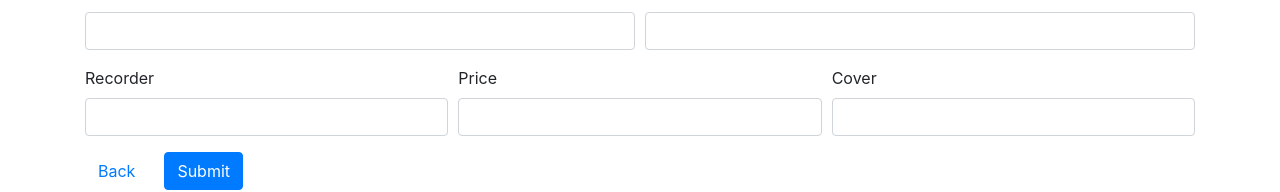
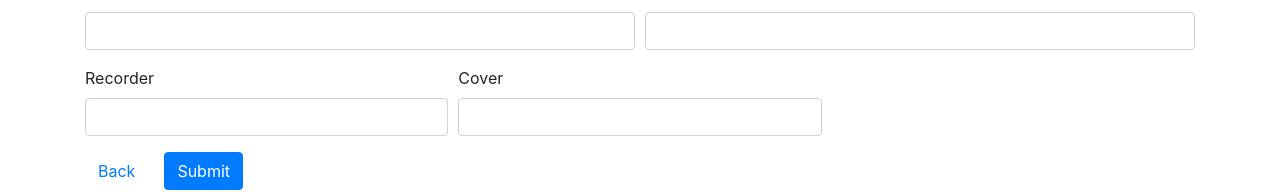
Before and after one commit to jhgv/passa-disco, a React (Create React App) app in the folder frontend/: page /discs/create in a window 1280 px wide. Shown: the part 170-362 px from the top of the page. Built offline with nearby package versions, Linux system fonts and the light colour scheme.

Commit message:
removing price for disc

```diff
--- a/frontend/src/components/disc/DiscForm.js
+++ b/frontend/src/components/disc/DiscForm.js
@@ -56,14 +56,7 @@ class DiscForm extends React.Component {
               label="Recorder"
             />
           </div>
-          <div className="form-group col-md-4">
-            <Field
-              name="price"
-              component={this.renderInput}
-              label="Price"
-              inputType="number"
-            />
-          </div>
+
           <div className="form-group col-md-4">
             <Field name="cover" component={this.renderInput} label="Cover" />
           </div>
@@ -91,10 +84,6 @@ const validate = formValues => {
     errors.recorder = 'You must enter a recorder company';
   }
 
-  if (!formValues.price) {
-    errors.price = 'You must enter a price for the disc';
-  }
-
   return errors;
 };
 
--- a/frontend/src/components/disc/DiscUpdate.js
+++ b/frontend/src/components/disc/DiscUpdate.js
@@ -26,7 +26,6 @@ class DiscUpdate extends React.Component {
             'title',
             'artist',
             'recorder',
-            'price',
             'cover'
           )}
         />
```
